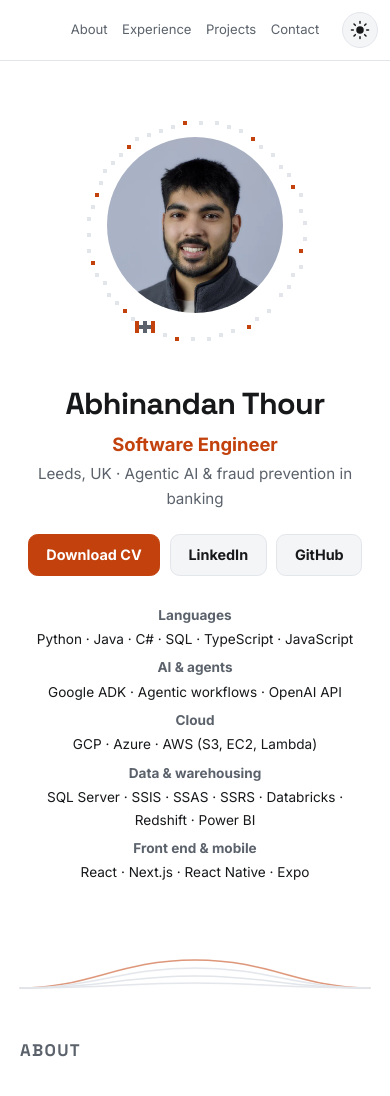
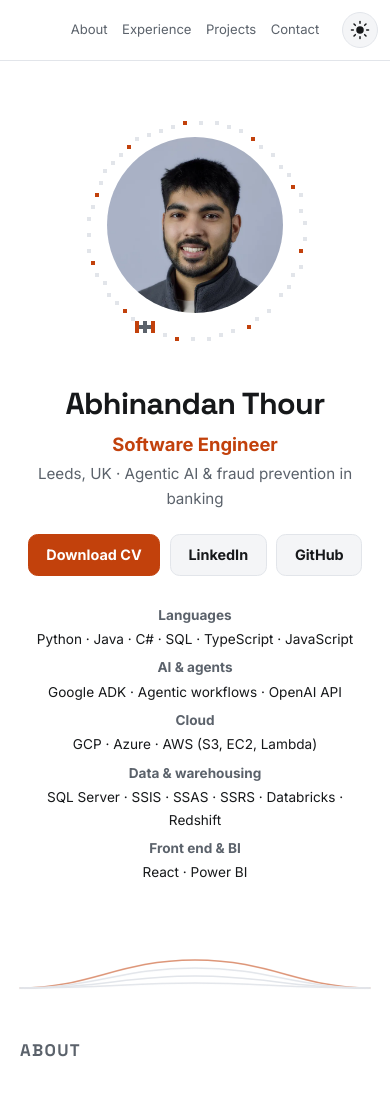
Before and after one commit to Bh00fie/mainportfolio, a React (Vite) app: page / in a window 390 px wide. Shown: the top 1096 px of the page. Built offline with nearby package versions, Linux system fonts and the light colour scheme.

Commit message:
Put the front-end skills back to React and Power BI
Drops the 'Front end & mobile' group added earlier, restoring the original
'Front end & BI' line and moving Power BI back out of the data group. Java
stays in Languages.

```diff
--- a/src/data/experience.js
+++ b/src/data/experience.js
@@ -80,7 +80,7 @@ export const skills = [
   { group: 'Cloud', items: ['GCP', 'Azure', 'AWS (S3, EC2, Lambda)'] },
   {
     group: 'Data & warehousing',
-    items: ['SQL Server', 'SSIS', 'SSAS', 'SSRS', 'Databricks', 'Redshift', 'Power BI'],
+    items: ['SQL Server', 'SSIS', 'SSAS', 'SSRS', 'Databricks', 'Redshift'],
   },
-  { group: 'Front end & mobile', items: ['React', 'Next.js', 'React Native', 'Expo'] },
+  { group: 'Front end & BI', items: ['React', 'Power BI'] },
 ];
```
